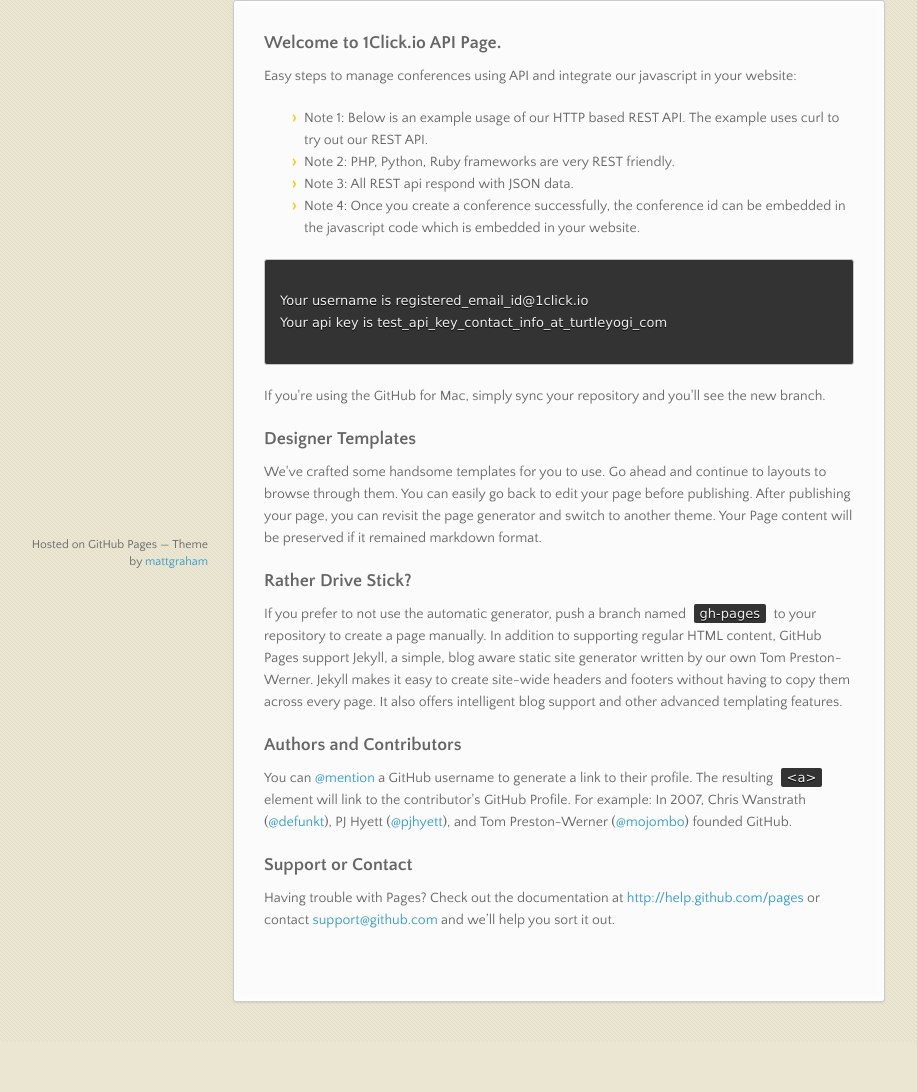
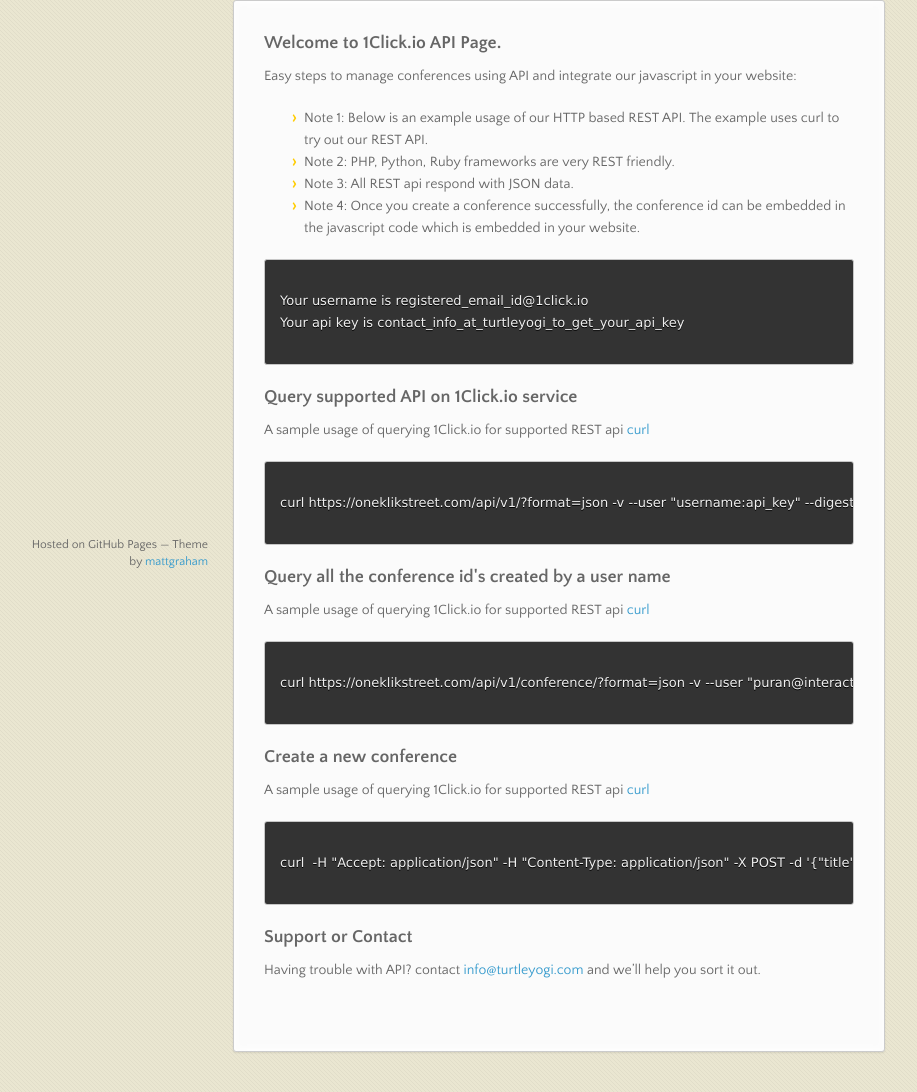
Before and after one commit to 1clickapi/1clickapi.github.io, a plain HTML site: page index.html in a window 1280 px wide. Shown: the part 190-1282 px from the top of the page, without its empty margins (82-999 px from the left). Before the commit the page ends 1232 px from the top, so only its background shows below. Drawn offline with nearby package versions, Linux system fonts and the light colour scheme.

Commit message:
add curl eg

```diff
--- a/index.html
+++ b/index.html
@@ -24,7 +24,7 @@
       <div id="banner">
         <span id="logo"></span>
 
-        <a href="https://github.com/1clickapi" class="button fork"><strong>View On GitHub</strong></a>
+        <a href="http://1click.io" class="button fork"><strong>Try our service at 1Click.io</strong></a>
       </div><!-- end banner -->
 
     <div class="wrapper">
@@ -47,33 +47,51 @@
 <pre>
 <code>
 Your username is registered_email_id@1click.io
-Your api key is test_api_key_contact_info_at_turtleyogi_com
+Your api key is contact_info_at_turtleyogi_to_get_your_api_key
 </code>
 </pre>
 </p>
 
 
-<p>If you're using the GitHub for Mac, simply sync your repository and you'll see the new branch.</p>
 
 <h3>
-<a name="designer-templates" class="anchor" href="#designer-templates"><span class="octicon octicon-link"></span></a>Designer Templates</h3>
+<a name="designer-templates" class="anchor" href="#designer-templates"><span class="octicon octicon-link"></span></a>Query supported API on 1Click.io service</h3>
 
-<p>We've crafted some handsome templates for you to use. Go ahead and continue to layouts to browse through them. You can easily go back to edit your page before publishing. After publishing your page, you can revisit the page generator and switch to another theme. Your Page content will be preserved if it remained markdown format.</p>
+<p> A sample usage of querying 1Click.io for supported REST api  <a href="http://curl.haxx.se/"> curl </a></p>
+
+<pre>
+<code>
+curl https://oneklikstreet.com/api/v1/?format=json -v --user "username:api_key" --digest
+</code>
+</pre>
 
 <h3>
-<a name="rather-drive-stick" class="anchor" href="#rather-drive-stick"><span class="octicon octicon-link"></span></a>Rather Drive Stick?</h3>
+<a name="rather-drive-stick" class="anchor" href="#rather-drive-stick"><span class="octicon octicon-link"></span></a>Query all the conference id's created by a user name</h3>
 
-<p>If you prefer to not use the automatic generator, push a branch named <code>gh-pages</code> to your repository to create a page manually. In addition to supporting regular HTML content, GitHub Pages support Jekyll, a simple, blog aware static site generator written by our own Tom Preston-Werner. Jekyll makes it easy to create site-wide headers and footers without having to copy them across every page. It also offers intelligent blog support and other advanced templating features.</p>
+<p> A sample usage of querying 1Click.io for supported REST api  <a href="http://curl.haxx.se/"> curl </a></p>
+
+<pre>
+<code>
+curl https://oneklikstreet.com/api/v1/conference/?format=json -v --user "puran@interactivemedia.in:b24c40521002edada2376198864803ea89c5024b" --digest
+</code>
+</pre>
+
 
 <h3>
-<a name="authors-and-contributors" class="anchor" href="#authors-and-contributors"><span class="octicon octicon-link"></span></a>Authors and Contributors</h3>
+<a name="authors-and-contributors" class="anchor" href="#authors-and-contributors"><span class="octicon octicon-link"></span></a>Create a new conference</h3>
+<p> A sample usage of querying 1Click.io for supported REST api  <a href="http://curl.haxx.se/"> curl </a></p>
 
-<p>You can <a href="https://github.com/blog/821" class="user-mention">@mention</a> a GitHub username to generate a link to their profile. The resulting <code>&lt;a&gt;</code> element will link to the contributor's GitHub Profile. For example: In 2007, Chris Wanstrath (<a href="https://github.com/defunkt" class="user-mention">@defunkt</a>), PJ Hyett (<a href="https://github.com/pjhyett" class="user-mention">@pjhyett</a>), and Tom Preston-Werner (<a href="https://github.com/mojombo" class="user-mention">@mojombo</a>) founded GitHub.</p>
+<pre>
+<code>
+curl  -H "Accept: application/json" -H "Content-Type: application/json" -X POST -d '{"title": "room201", "scheduled_time":"2013-03-07 06:17:20.299877-06", "scheduled_duration":"60"}'   https://oneklikstreet.com/api/v1/conference/ --user "puran@interactivemedia.in:b24c40521002edada2376198864803ea89c5024b" -v --digest
+</code>
+</pre>
+
 
 <h3>
 <a name="support-or-contact" class="anchor" href="#support-or-contact"><span class="octicon octicon-link"></span></a>Support or Contact</h3>
 
-<p>Having trouble with Pages? Check out the documentation at <a href="http://help.github.com/pages">http://help.github.com/pages</a> or contact <a href="mailto:support@github.com">support@github.com</a> and we’ll help you sort it out.</p>
+<p>Having trouble with API?  contact <a href="mailto:info@turtleyogi.com">info@turtleyogi.com</a> and we’ll help you sort it out.</p>
       </section>
       <footer>
         <p><small>Hosted on GitHub Pages &mdash; Theme by <a href="https://twitter.com/michigangraham">mattgraham</a></small></p>
```
